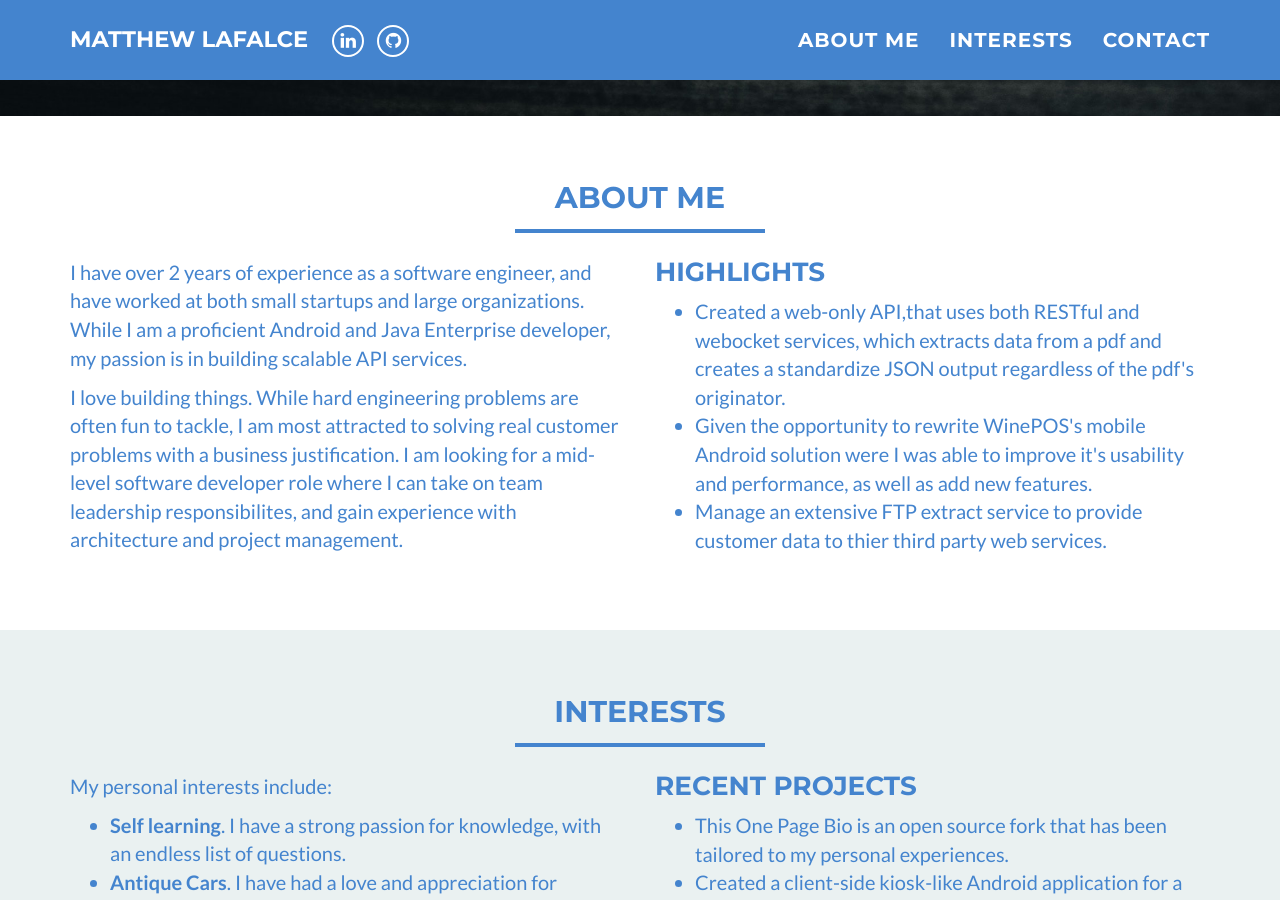
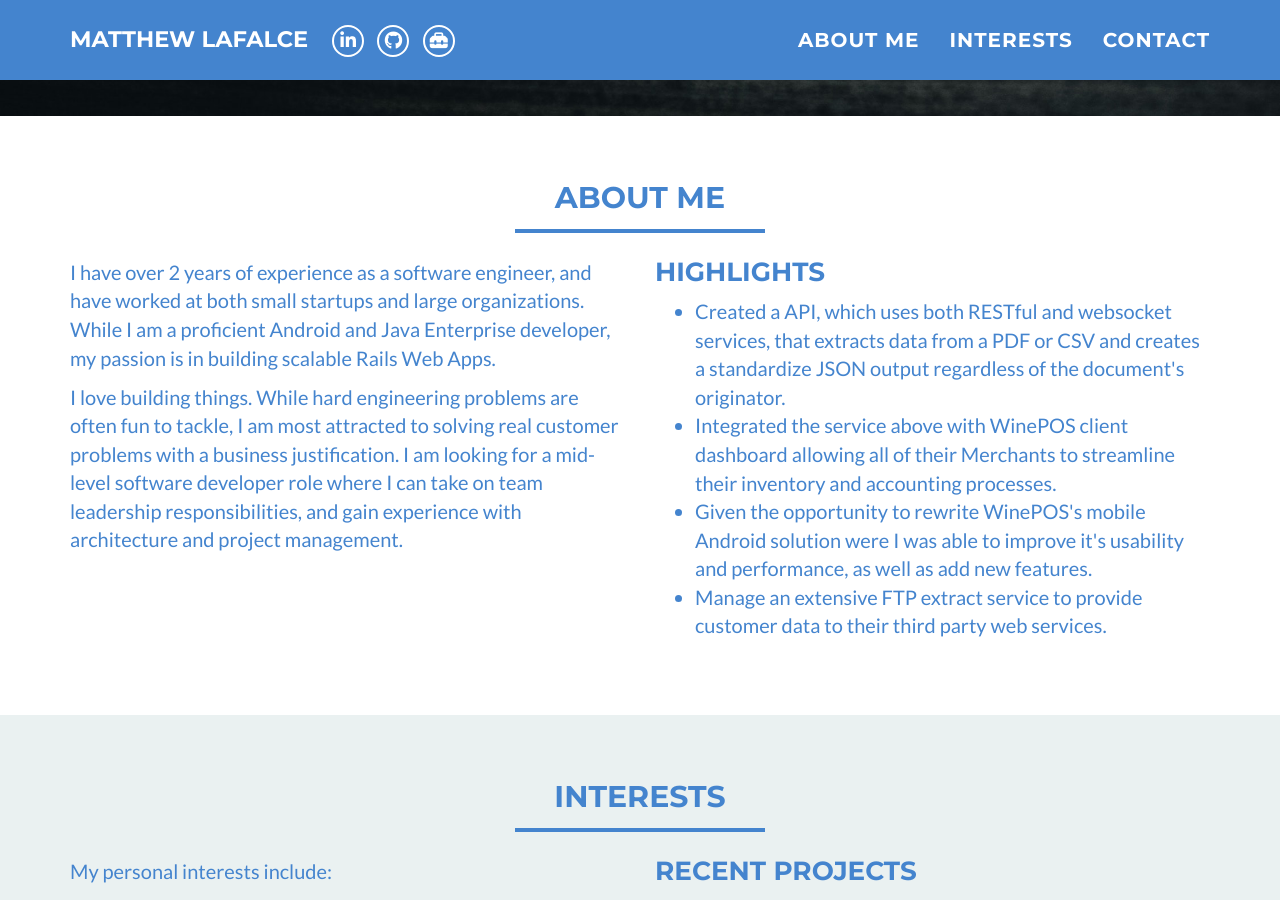
Before and after one commit to MatthewLaFalce/onepage-bio, a Jekyll site: the page built from index.html, in a window 1280 px wide and 900 px high, scrolled down 440 px. Built offline with Jekyll 4.4.1, drawn with Linux system fonts in a browser that asks for light colours; nearby versions of some CDN libraries.

Commit message:
Add linkt to toolkit and update to fontawesome 5

```diff
--- a/_config.yml
+++ b/_config.yml
@@ -11,6 +11,8 @@ social:
     url: https://www.linkedin.com/in/matthew-lafalce/
   - title: github
     url: https://github.com/MatthewLaFalce
+  - title: toolbox
+    url: https://toolkit.mattlafalce.me
 
 # Google webmaster tools
 google_verify:
--- a/_includes/about_me.html
+++ b/_includes/about_me.html
@@ -11,27 +11,30 @@
         <p>
         I have over 2 years of experience as a software engineer, and have worked
         at both small startups and large organizations. While I am a proficient Android and Java Enterprise
-        developer, my passion is in building scalable API services.
+        developer, my passion is in building scalable Rails Web Apps.
         </p>
         <p>
         I love building things.
         While hard engineering problems are often fun to tackle,
         I am most attracted to solving real customer problems with a business justification.
         I am looking for a mid-level software developer role where I can take on team leadership
-        responsibilites, and gain experience with architecture and project management.
+        responsibilities, and gain experience with architecture and project management.
         </p>
       </div>
       <div class="col-sm-6">
         <h3 style="margin-top:0;">Highlights</h3>
         <ul>
           <li>
-            Created a web-only API,that uses both RESTful and webocket services, which extracts data from a pdf and creates a standardize JSON output regardless of the pdf's originator.
+            Created a API, which uses both RESTful and websocket services, that extracts data from a PDF or CSV and creates a standardize JSON output regardless of the document's originator.
+          </li>
+          <li>
+            Integrated the service above with WinePOS client dashboard allowing all of their Merchants to streamline their inventory and accounting processes.
           </li>
           <li>
             Given the opportunity to rewrite WinePOS's mobile Android solution were I was able to improve it's usability and performance, as well as add new features.
           </li>
           <li>
-            Manage an extensive FTP extract service to provide customer data to thier third party web services.
+            Manage an extensive FTP extract service to provide customer data to their third party web services.
           </li>
         </ul>
       </div>
--- a/_layouts/default.html
+++ b/_layouts/default.html
@@ -30,6 +30,7 @@
           <script src="https://oss.maxcdn.com/libs/html5shiv/3.7.0/html5shiv.js"></script>
           <script src="https://oss.maxcdn.com/libs/respond.js/1.4.2/respond.min.js"></script>
       <![endif]-->
+      <script src="https://kit.fontawesome.com/022ba5ff4d.js" crossorigin="anonymous"></script>
   </head>
   <body id="page-top" class="index">
     <!-- Navigation -->
```
